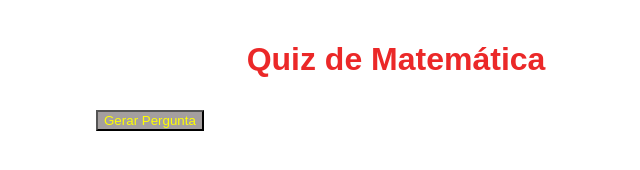
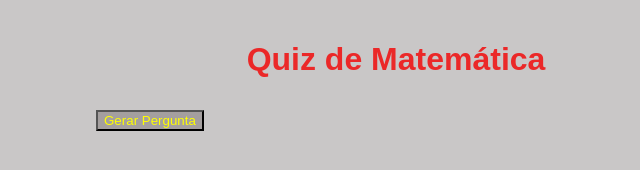
Before and after one commit to ProfessoraRoneide/ProfessoraRoneide, a plain HTML site: page Quiz de Matematica.html.html in a window 1280 px wide. Shown: the whole page, without its empty margins (244-884 px from the left). Drawn offline with Linux system fonts and the light colour scheme.

Commit message:
Update Quiz de Matematica.html.html

```diff
--- a/Quiz de Matematica.html.html
+++ b/Quiz de Matematica.html.html
@@ -9,7 +9,13 @@
             color: #eb2828;
             font-size: 2em;
          }
-        body { font-family: Arial, sans-serif; max-width: 600px; margin: auto; padding: 20px; }
+        body {
+            font-family: Arial, sans-serif;
+            max-width: 600px;
+            margin: auto;
+            padding: 20px;
+            background-color: #c9c7c7;
+        }
         .question { margin-bottom: 10px; padding: 10px; border: 1px solid #ccc; border-radius: 5px; }
         .answer { margin-top: 5px; }
         button {
```
